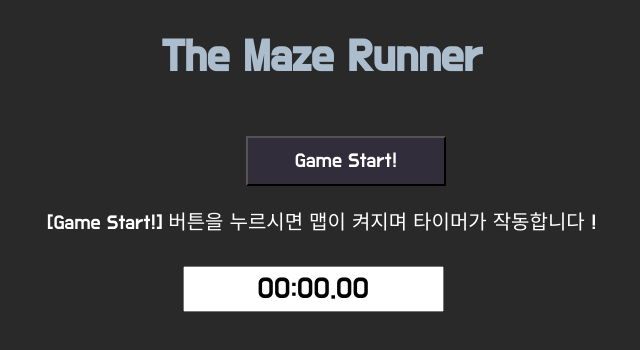
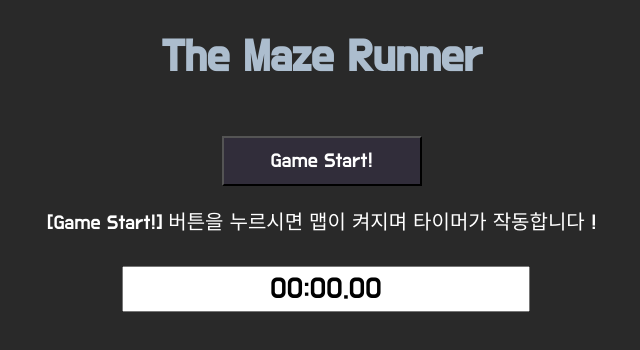
Before and after one commit to mazerunnercwnu/Capstone-Design, a React (Create React App) app: page /player/1 in a window 1280 px wide. Shown: the top 350 px of the page, without its empty margins (318-958 px from the left). Built offline with nearby package versions, Linux system fonts and the light colour scheme.

Commit message:
v 1.3 css update

```diff
--- a/src/Maker.js
+++ b/src/Maker.js
@@ -220,7 +220,7 @@ class Maker extends Component {
                 <div className = 'mode'>
                     <button id = "obs" onClick = {this.setmodO}>obstacle</button>&nbsp;
                     <button id = "start" onClick = {this.setmodS}>start</button>&nbsp;
-                    <button id = "end" onClick = {this.setmodE}>end</button>&nbsp;&nbsp;
+                    <button id = "end" onClick = {this.setmodE}>end</button>&nbsp;
                     <button id = "cancel" onClick = {this.setmodC}>CANCEL</button>
                 </div>
                 <div className = 'tip'>
--- a/src/Player.js
+++ b/src/Player.js
@@ -100,6 +100,7 @@ class Player extends Component {
     }
     handleKeyPress = (e) => {
         e.preventDefault();
+
         if (!this.state.isUsing) return;
 
         if (e.keyCode === 38){ // Up
--- a/src/Style/Maker.css
+++ b/src/Style/Maker.css
@@ -1,25 +1,31 @@
 @import url('https://fonts.googleapis.com/css2?family=Do+Hyeon&family=Jua&family=Nanum+Gothic&family=Noto+Sans+KR&family=Noto+Serif+KR:wght@600&display=swap');
 
+
+.size {
+    position :relative;
+    left : 50%;
+    width : 170px;
+    margin-left : -85px;
+    margin-top : 10px;
+}
+.size input {
+    width : 50px;
+}
+.size button {
+    font-family: 'Do Hyeon', sans-serif;
+}
+.mode {
+    position:relative;
+    width : 300px;
+    left : 50%;
+    margin-left : -150px;
+}
 .tip p {
     text-align : center;
     color : white;
     font-size : 20px;
     font-family: 'Do Hyeon', sans-serif;
 }
-.size {
-    margin-top : 10px
-}
-.size input {
-    position: relative;
-    width : 50px;
-    left : 45%;
-}
-.size button {
-    position: relative;
-    font-family: 'Do Hyeon', sans-serif;
-    left : 45%;
-}
-
 table {
     position:relative;
     margin:auto;
@@ -34,7 +40,6 @@ td {
     position : relative;
     height:30px;
     width:70px;
-    left : 41%;
 }
 #obs {
     position : relative;
--- a/src/Style/Player.css
+++ b/src/Style/Player.css
@@ -6,7 +6,8 @@
     height: 50px;
     width : 200px;
     margin-top : 20px;
-    left: 44%;
+    margin-left : -100px;
+    left: 50%;
     color : white;
     font-size : 20px;
     font-family: 'Do Hyeon', sans-serif;
@@ -17,15 +18,19 @@
     font-size : 20px;
     font-family: 'Do Hyeon', sans-serif;
 }
+.board {
+    height : 600px;
+}
 .board input {
     position : relative;
+    left : 50%;
+    height : 40px;
+    width : 400px;
     margin-top : 10px;
     margin-bottom : 30px;
+    margin-left : -200px;
     font-size : 30px;
     font-family: 'Do Hyeon', sans-serif;
     cursor : default;
     text-Align : center;
-    height : 40px;
-    width : 20%;
-    left : 39%;
 }
```
